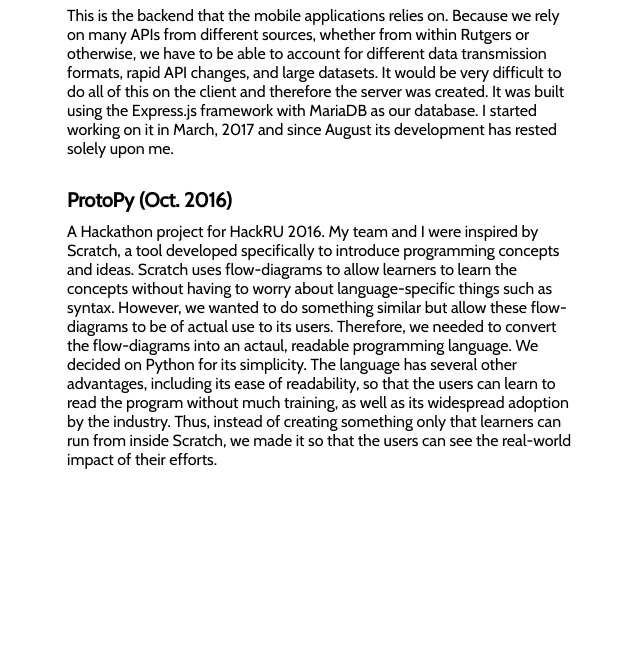
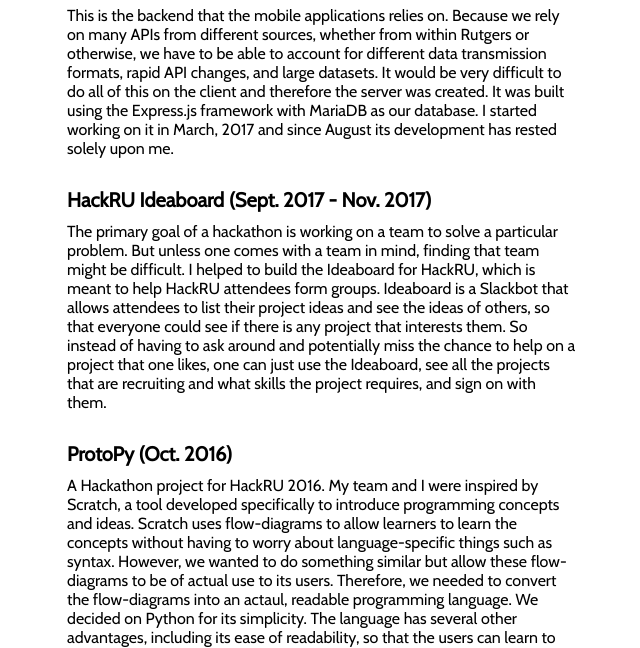
Before and after one commit to ruizha/website, a Flask app: page /projects in a window 1280 px wide. Shown: the part 507-1155 px from the top of the page, without its empty margins (317-957 px from the left). Before the commit the page ends 976 px from the top, so only its background shows below. Run offline with Flask 2, Linux system fonts and the light colour scheme; some libraries are stand-ins or nearby versions.

Commit message:
Add project

```diff
--- a/templates/projects.html
+++ b/templates/projects.html
@@ -15,7 +15,8 @@
         <div class='subsection project-subsection'>
             <div class='subsection-name bold'> Rutgers Android Application (Jan. 2017 - Now) </div>
             <div class='project-desc'>
-                This is my primary and ongoing responsibility at work: the development and maintenance of the mobile application for our University.  The purpose of the application is so that the University can deliver information to its students, faculty, and all who is concerned
+                This is my primary and ongoing responsibility at work: the development and maintenance of the mobile application for our University.
+                The purpose of the application is so that the University can deliver information to its students, faculty, and all who is concerned
                 in a timely and efficient manner. This includes everything from class availability to the arrival and transit times of the University's Bus System
                 to what is showing at the campus cinema. We provide this infomration to 20,000+ users everyday. As the primary developer, I have
                 implemented major changes and additions to the application. These include a complete overhaul of the Schedule of Classes, Bus Tracking Module, Cinema
@@ -38,6 +39,14 @@
             taught me about FFTs, signal processing, and various libraries such as NumPy and SciPy. I wrote this in Python 3.
         </div> -->
         <div class='subsection project-subsection'>
+            <div class='subsection-name bold'> HackRU Ideaboard (Sept. 2017 - Nov. 2017) </div>
+            The primary goal of a hackathon is working on a team to solve a particular problem. But unless one comes with a team in mind, finding that team might be
+            difficult. I helped to build the Ideaboard for HackRU, which is meant to help HackRU attendees form groups. Ideaboard is a Slackbot that allows attendees
+            to list their project ideas and see the ideas of others, so that everyone could see if there is any project that interests them. So instead of having to
+            ask around and potentially miss the chance to help on a project that one likes, one can just use the Ideaboard, see all the projects that are recruiting
+            and what skills the project requires, and sign on with them.
+        </div>
+        <div class='subsection project-subsection'>
             <div class='subsection-name bold'> ProtoPy (Oct. 2016) </div>
             A Hackathon project for HackRU 2016. My team and I were inspired by Scratch, a tool developed specifically to introduce programming concepts and
             ideas. Scratch uses flow-diagrams to allow learners to learn the concepts without having to worry about language-specific things such as syntax.
```
